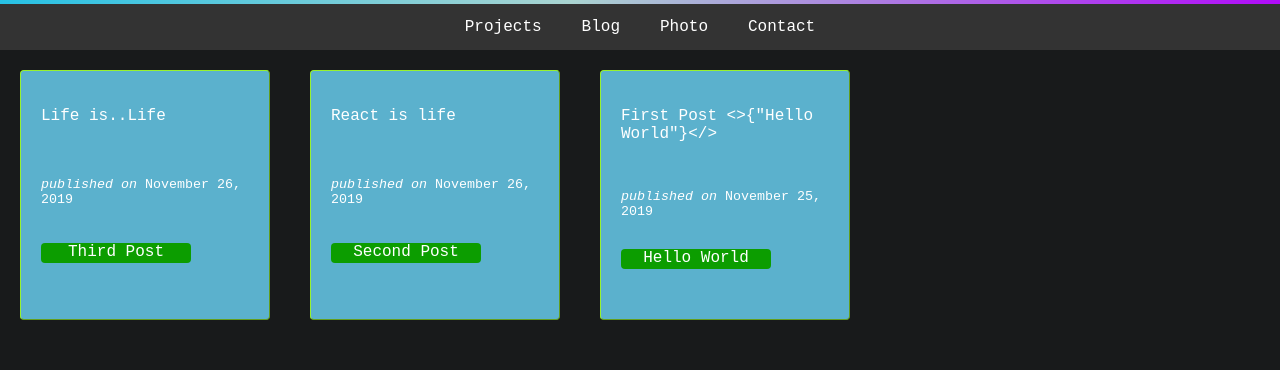
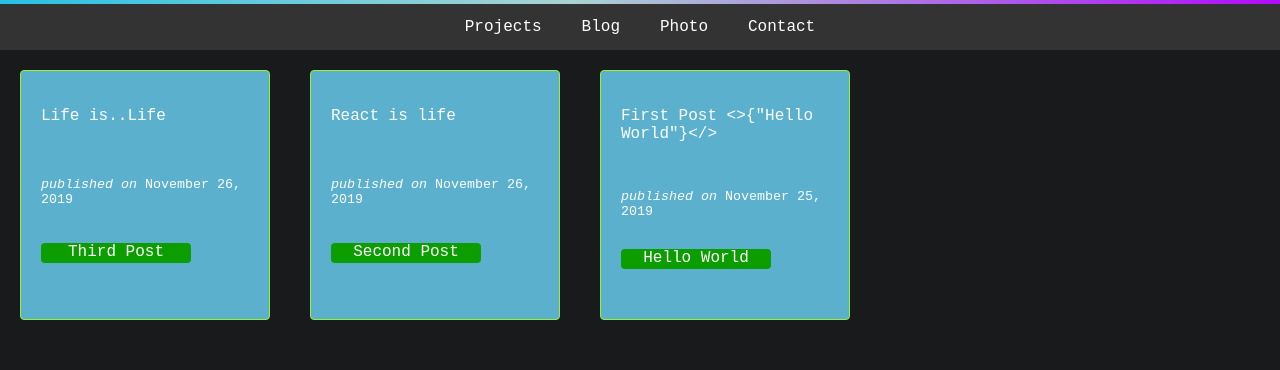
Before and after one commit to SpaceTrev/Portfolio, a Gatsby site: page /blog in a window 1280 px wide. Shown: the part 195-565 px from the top of the page. Built offline with nearby package versions, Linux system fonts and the light colour scheme; Gatsby itself is replaced by a stand-in of ours.

Commit message:
removed outset border that looked jank

```diff
--- a/src/pages/blog.js
+++ b/src/pages/blog.js
@@ -11,7 +11,7 @@
   flex-wrap: wrap;
   padding: 20px;
   margin: 20px 20px;
-  border: outset 1px #98f22f;
+  border: solid 1px #98f22f;
   border-radius: 4px;
 `
 
```
